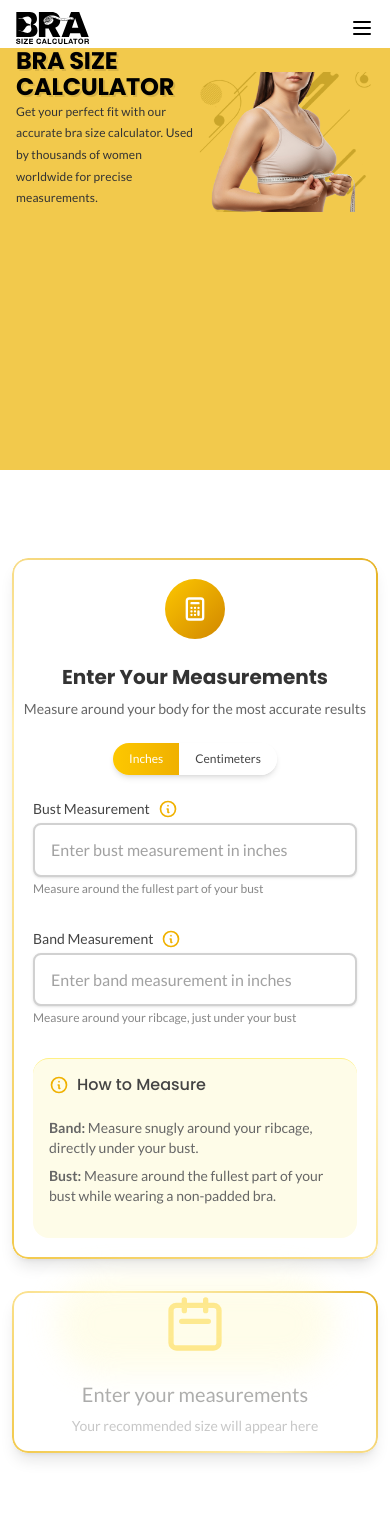
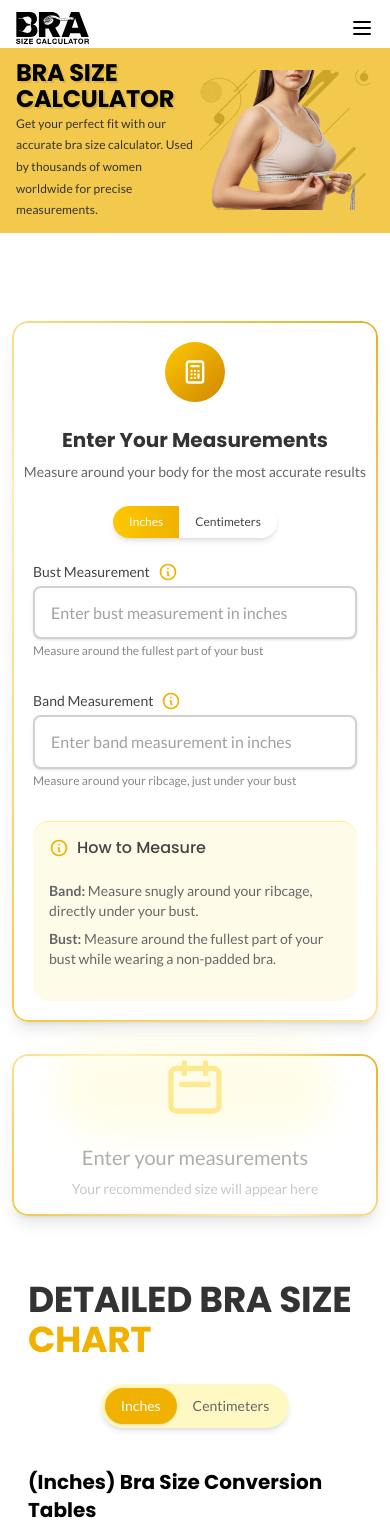
Before and after one commit to AfaqMohmand/bra-app, a Next.js app: page / in a window 390 px wide. Shown: the top 1521 px of the page. Built offline with nearby package versions, Linux system fonts and the light colour scheme.

Commit message:
new changes done

```diff
--- a/src/app/globals.css
+++ b/src/app/globals.css
@@ -236,7 +236,7 @@
 
 /* Hero section styling */
 .hero-section {
-  min-height: 50vh;
+  /* min-height: 50vh; */
   position: relative;
 }
 
--- a/src/components/BraSizeCalculatorInteractive.tsx
+++ b/src/components/BraSizeCalculatorInteractive.tsx
@@ -208,7 +208,7 @@ const BraSizeCalculatorInteractive: React.FC<
             className="inline-flex rounded-full overflow-hidden shadow-md text-xs sm:text-sm"
             style={{ transform: "none" }}
           >
-            <button
+            <div
               className={`px-4 sm:px-6 py-2 sm:py-2.5 font-medium ${
                 unit === "inches"
                   ? "bg-gradient-to-r from-yellow-400 to-yellow-500 text-white"
@@ -216,11 +216,11 @@ const BraSizeCalculatorInteractive: React.FC<
               }`}
               onClick={() => handleUnitChange("inches")}
             >
-              <span className="transition-transform duration-300 hover:-translate-y-1">
+              <span className="inline-block transition-transform duration-300 hover:-translate-y-1">
                 Inches
               </span>
-            </button>
-            <button
+            </div>
+            <div
               className={`px-4 sm:px-6 py-2 sm:py-2.5 font-medium ${
                 unit === "centimeters"
                   ? "bg-gradient-to-r from-yellow-400 to-yellow-500 text-white"
@@ -228,8 +228,10 @@ const BraSizeCalculatorInteractive: React.FC<
               }`}
               onClick={() => handleUnitChange("centimeters")}
             >
-              Centimeters
-            </button>
+              <span className="inline-block transition-transform duration-300 hover:-translate-y-1">
+                Centimeters
+              </span>
+            </div>
           </div>
         </div>
 
--- a/src/components/FAQAccordion.tsx
+++ b/src/components/FAQAccordion.tsx
@@ -43,8 +43,8 @@ const FAQAccordion = ({ faqs }: FAQAccordionProps) => {
   return (
     <div className="max-w-3xl mx-auto px-4 py-6 sm:py-8">
       {/* FAQ Header */}
-      <div className="text-center mb-6 sm:mb-8">
-        <h2 className="text-4xl font-bold mb-2">
+      <div className="text-left sm:text-center mb-6 sm:mb-8">
+        <h2 className="text-4xl font-bold mb-2 text-left sm:text-center">
           <span className="text-gray-800">Frequently Asked </span>
           <span className="text-yellow-500">Questions</span>
         </h2>
--- a/src/components/Hero.tsx
+++ b/src/components/Hero.tsx
@@ -6,7 +6,7 @@ const Hero = () => {
   return (
     <div
       className="hero-section relative overflow-hidden w-full"
-      style={{ height: "auto", minHeight: "50vh" }}
+      // style={{ height: "auto", minHeight: "50vh" }}
     >
       {/* Noise texture background with yellow color */}
       <div
@@ -25,7 +25,7 @@ const Hero = () => {
       <div className="container mx-auto px-4 py-0 relative z-10 h-full">
         <div className="flex flex-row items-center h-full">
           {/* Left side - Text content */}
-          <div className="w-full md:w-1/2 mb-4 md:mb-0 md:pr-4 lg:pr-8">
+          <div className="w-full md:w-1/2 pt-3 md:mb-0 md:pr-4 lg:pr-8">
             <h1 className="hero-heading text-2xl sm:text-3xl md:text-4xl lg:text-5xl xl:text-6xl mb-0 sm:mb-1 text-black tracking-tight font-poppins">
               BRA SIZE CALCULATOR
             </h1>
@@ -44,9 +44,9 @@ const Hero = () => {
                 alt="Hero Image"
                 className="w-full h-auto object-cover"
                 priority
-                sizes="(max-width: 768px) 100vw, 50vw"
-                width={500}
-                height={350}
+                // sizes="(max-width: 768px) 100vw, 50vw"
+                // width={500}
+                // height={350}
               />
             </div>
           </div>
--- a/src/components/braSizeChart.tsx
+++ b/src/components/braSizeChart.tsx
@@ -183,7 +183,7 @@ export default function DetailBraSizeChart() {
 
   return (
     <div className="pt-8 px-4 md:px-8">
-      <h2 className="text-4xl font-bold text-center mb-6 text-gray-800 font-rubik">
+      <h2 className="text-4xl font-bold text-left sm:text-center mb-6 text-gray-800 font-rubik">
         <span className="inline-block">DETAILED BRA SIZE</span>{" "}
         <span className="text-yellow-500 ">CHART</span>
       </h2>
@@ -216,7 +216,7 @@ export default function DetailBraSizeChart() {
 
       {/* Band Size Conversion Table */}
       <div className="mb-12 overflow-x-auto">
-        <h3 className="text-xl font-bold mb-4 text-center text-[#000] py-2 rounded-lg">
+        <h3 className="text-xl font-bold mb-4 text-left sm:text-center text-[#000] py-2 rounded-lg">
           {unit === "inches" ? "(Inches)" : "(Centimeters)"} Bra Size Conversion
           Tables
         </h3>
@@ -269,7 +269,7 @@ export default function DetailBraSizeChart() {
 
       {/* Cup Size Conversion Table */}
       <div className="mb-12 overflow-x-auto">
-        <h3 className="text-xl font-bold mb-4 text-center text-black py-2 rounded-lg">
+        <h3 className="text-xl font-bold mb-4 text-left sm:text-center text-black py-2 rounded-lg">
           Cup Size Conversion Table
         </h3>
         <table className="w-full border-collapse shadow-lg">
```
